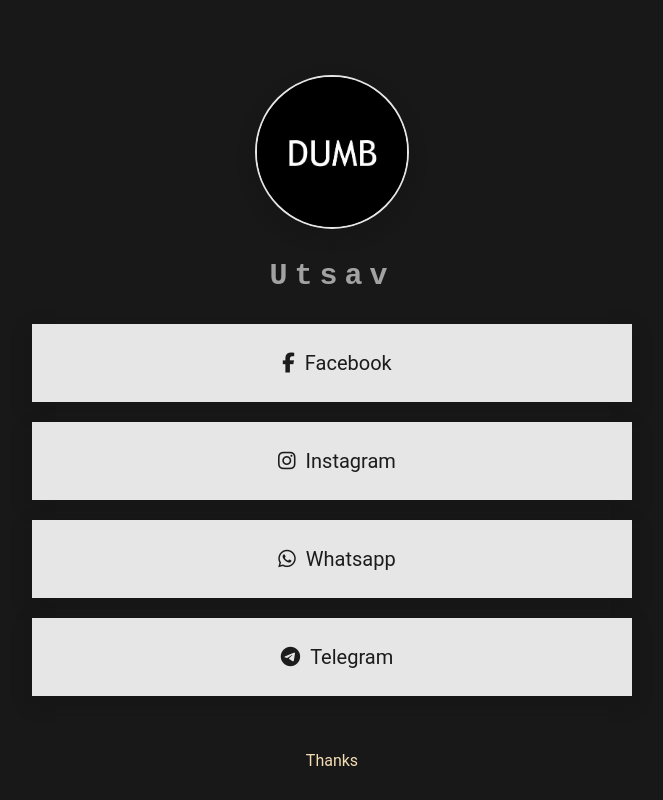
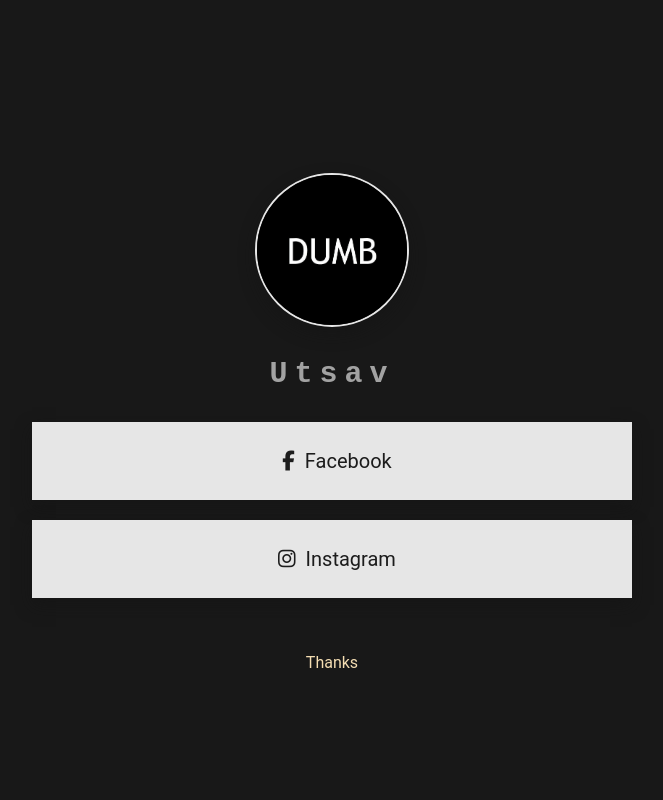
Before and after one commit to diwas7777/Utsav-roomie-linktree, a plain HTML site: page index.html in a window 1280 px wide. Shown: the whole page, without its empty margins (308-971 px from the left). Drawn offline with Linux system fonts and the light colour scheme.

Commit message:
Links Updated

```diff
--- a/index.html
+++ b/index.html
@@ -20,8 +20,6 @@
 <div id="links">
   <a class="link" href="https://www.facebook.com/profile.php?id=100009258952878" target="_blank"><i class="fa fa-facebook" style="padding:10px"></i>Facebook </a>
   <a class="link" href="https://www.instagram.com/utsavshah77" target="_blank"><i class="fa fa-instagram" style="padding:10px"></i>Instagram</a>
-  <a class="link" href="https://wa.me/+9779840026640" target="_blank"><i class="fa fa-whatsapp" style="padding:10px"></i>Whatsapp</a>
-  <a class="link" href="https://t.me/utsav0819" target="_blank"><i class="fa fa-telegram" style="padding:10px"></i>Telegram</a>
 </div>
 <div class="Bottom-Section">
   <p style="color:wheat">Thanks</p>
```
